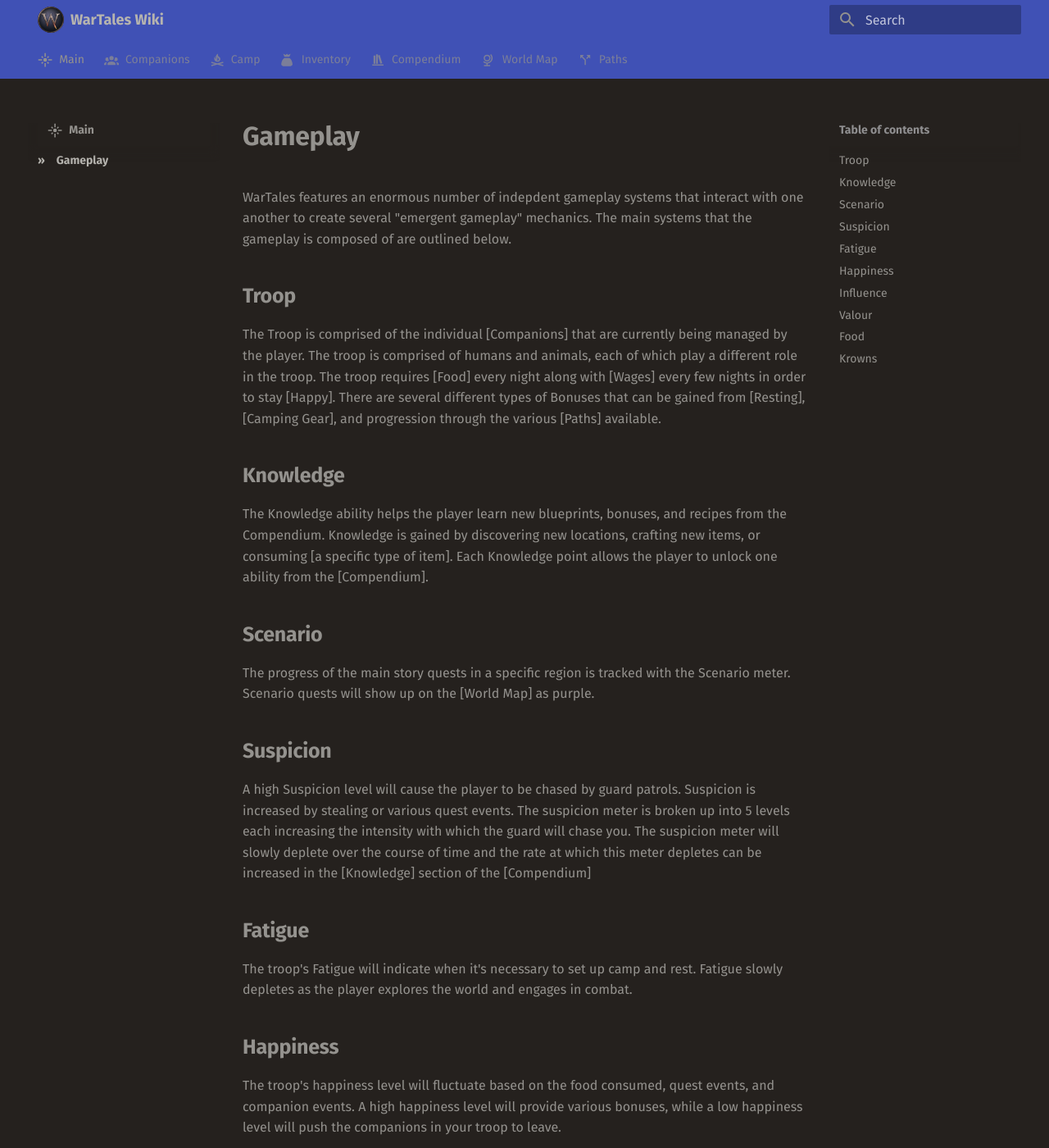
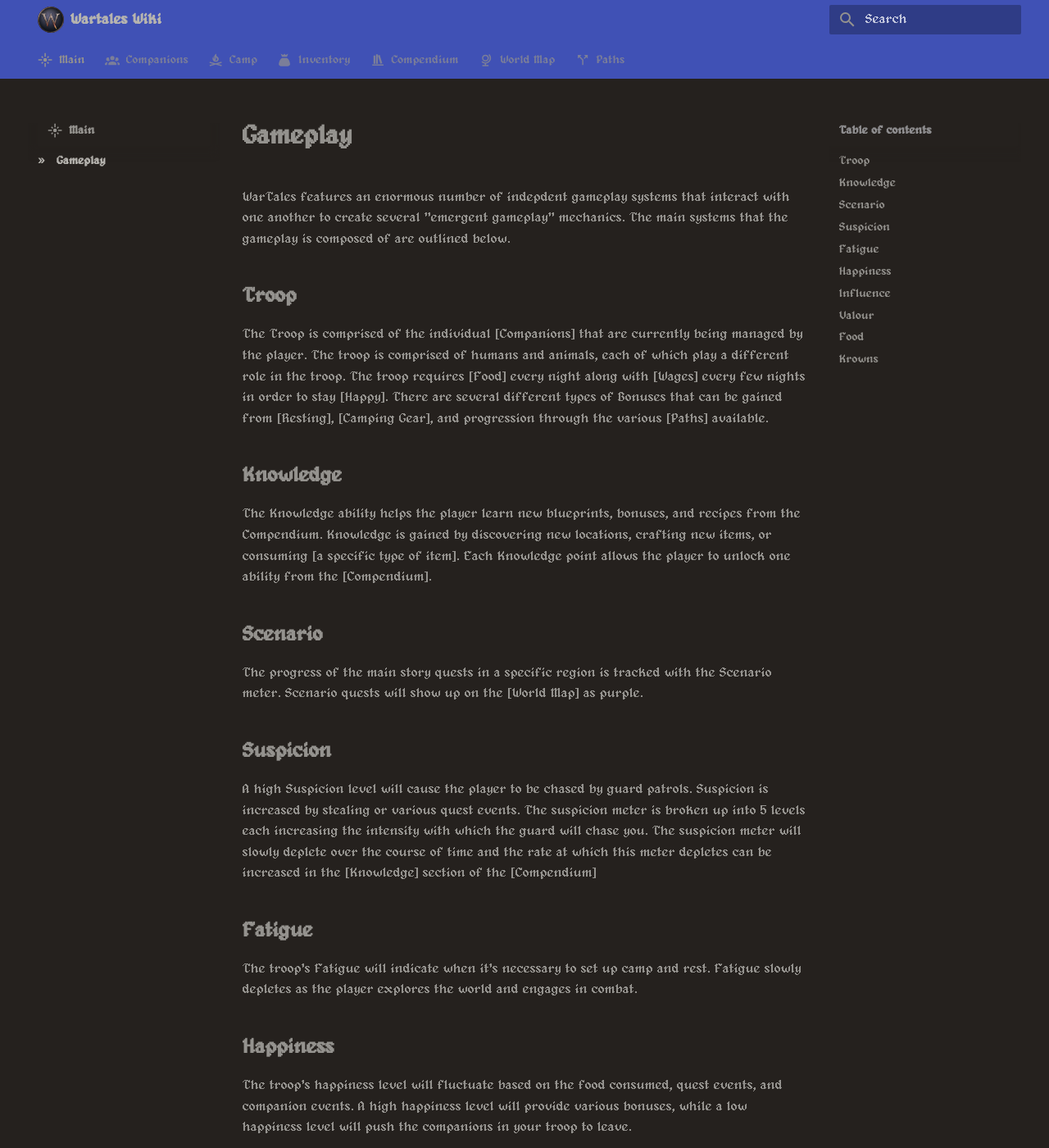
Before and after one commit to 0x946/wartales-wiki, an MkDocs documentation site: the page built from docs/gameplay.md, in a window 1280 px wide and 1400 px high. Shown: the whole window at 82% size. Built offline with MkDocs 1.6.1 and Material for MkDocs 9.7.7, drawn with Linux system fonts in a browser that asks for light colours; some web fonts are replaced.

Commit message:
custom font, update title

```diff
--- a/docs/static/stylesheets/custom.css
+++ b/docs/static/stylesheets/custom.css
@@ -28,6 +28,10 @@
     --md-footer-fg-color--light: hsla(0, 0%, 100%, 0.7);
     --md-footer-fg-color--lighter: hsla(0, 0%, 100%, 0.3);
   }
+@font-face {
+    font-family: 'alagard';
+    src: url('alagard.ttf') format('truetype')
+}
 body {
     background-color: #25211e;
     color: #94928e !important;
--- a/mkdocs.yml
+++ b/mkdocs.yml
@@ -1,5 +1,5 @@
-site_name: WarTales Wiki
-site_description: WarTales Wiki
+site_name: Wartales Wiki
+site_description: Wartales Wiki
 site_author: null
 
 theme:
@@ -7,8 +7,8 @@
   palette:
     scheme: slate
   font:
-    text: Fira Sans
-    code: Fira Mono
+    text: alagard
+    code: alagard
   features:
     - navigation.tabs
     - navigation.tabs.sticky
```
Also changed, not shown: docs/static/stylesheets/alagard.ttf (added).
